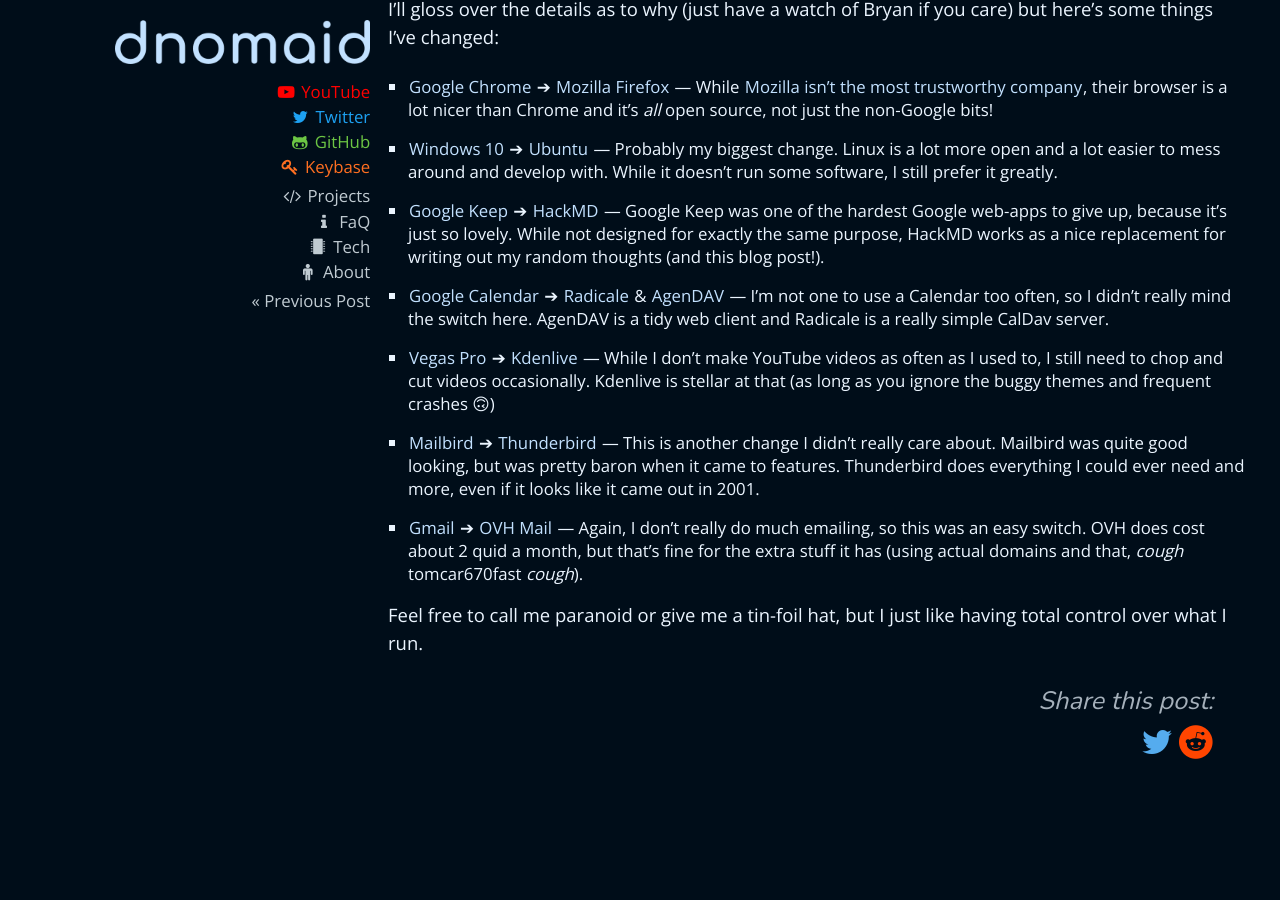
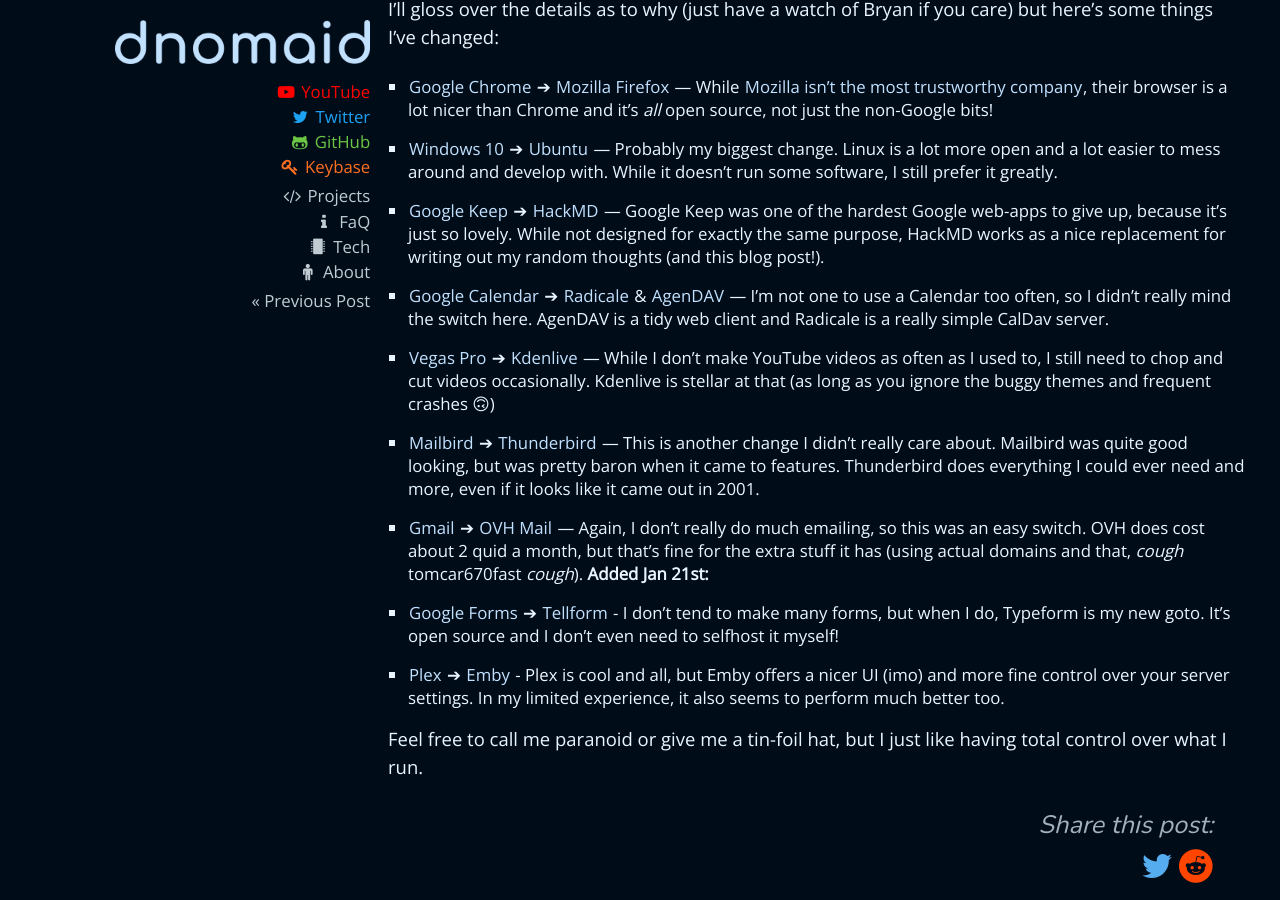
Before and after one commit to tomfishemoji/tomfishemoji.github.io, a Jekyll site: the page built from _posts/2018-01-19-foss-resolution.md, in a window 1280 px wide and 900 px high, scrolled down 537 px. Built offline with Jekyll 4.4.1, drawn with Linux system fonts in a browser that asks for light colours; before the commit the page ends 1313 px from its top, so only the background shows below that.

Commit message:
Update 2018-01-19-foss-resolution.md

```diff
--- a/_posts/2018-01-19-foss-resolution.md
+++ b/_posts/2018-01-19-foss-resolution.md
@@ -19,5 +19,8 @@
 - [Vegas Pro](http://www.vegascreativesoftware.com/gb/vegas-pro/) ➔ [Kdenlive](https://kdenlive.org/) — While I don't make YouTube videos as often as I used to, I still need to chop and cut videos occasionally. Kdenlive is stellar at that (as long as you ignore the buggy themes and frequent crashes 🙃)
 - [Mailbird](https://www.getmailbird.com/) ➔ [Thunderbird](https://www.mozilla.org/en-GB/thunderbird/) — This is another change I didn't really care about. Mailbird was quite good looking, but was pretty baron when it came to features. Thunderbird does everything I could ever need and more, even if it looks like it came out in 2001.
 - [Gmail](https://mail.google.com/) ➔ [OVH Mail](https://www.ovh.co.uk/emails/email-pro/) — Again, I don't really do much emailing, so this was an easy switch. OVH does cost about 2 quid a month, but that's fine for the extra stuff it has (using actual domains and that, *cough* tomcar670fast *cough*).
+**Added Jan 21st:**
+- [Google Forms](https://forms.google.com) ➔ [Tellform](https://www.tellform.com/) - I don't tend to make many forms, but when I do, Typeform is my new goto. It's open source and I don't even need to selfhost it myself!
+- [Plex](https://plex.tv) ➔ [Emby](https://emby.media) - Plex is cool and all, but Emby offers a nicer UI (imo) and more fine control over your server settings. In my limited experience, it also seems to perform much better too.
 
 Feel free to call me paranoid or give me a tin-foil hat, but I just like having total control over what I run.
```
